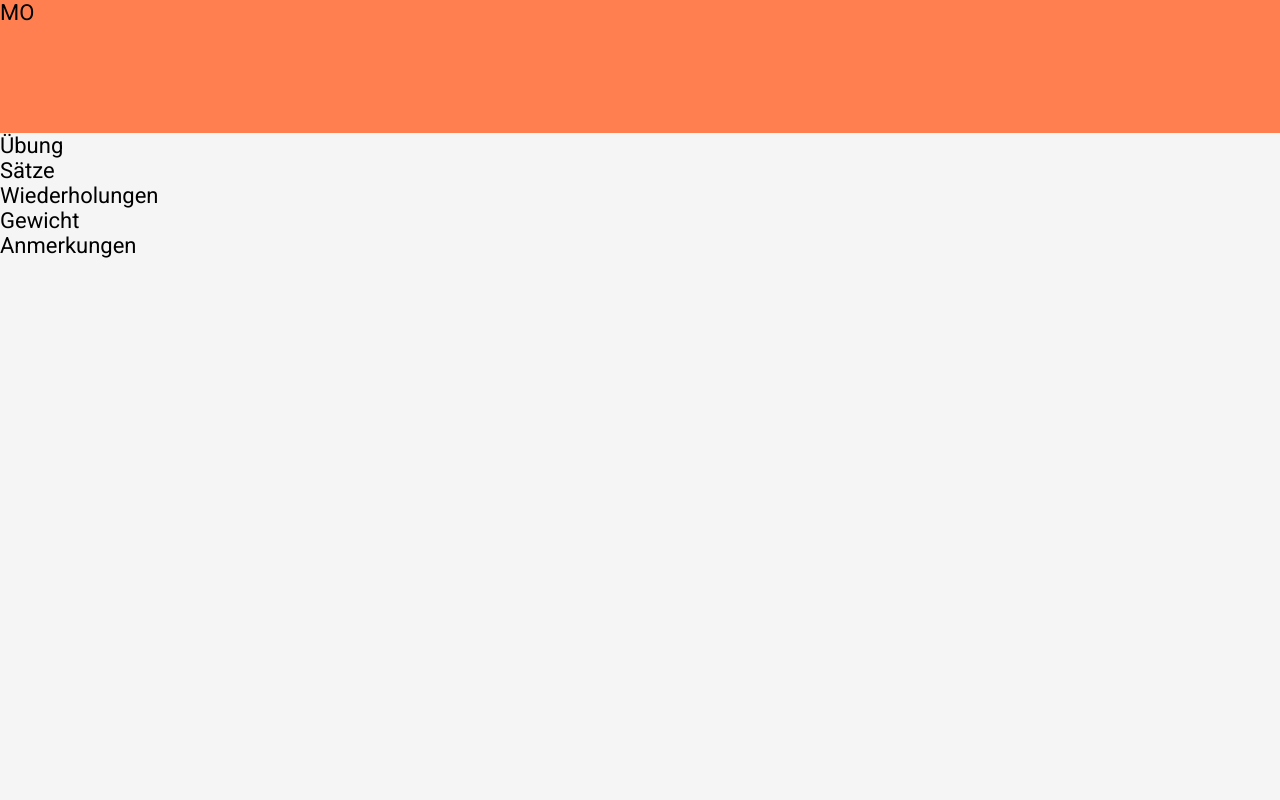
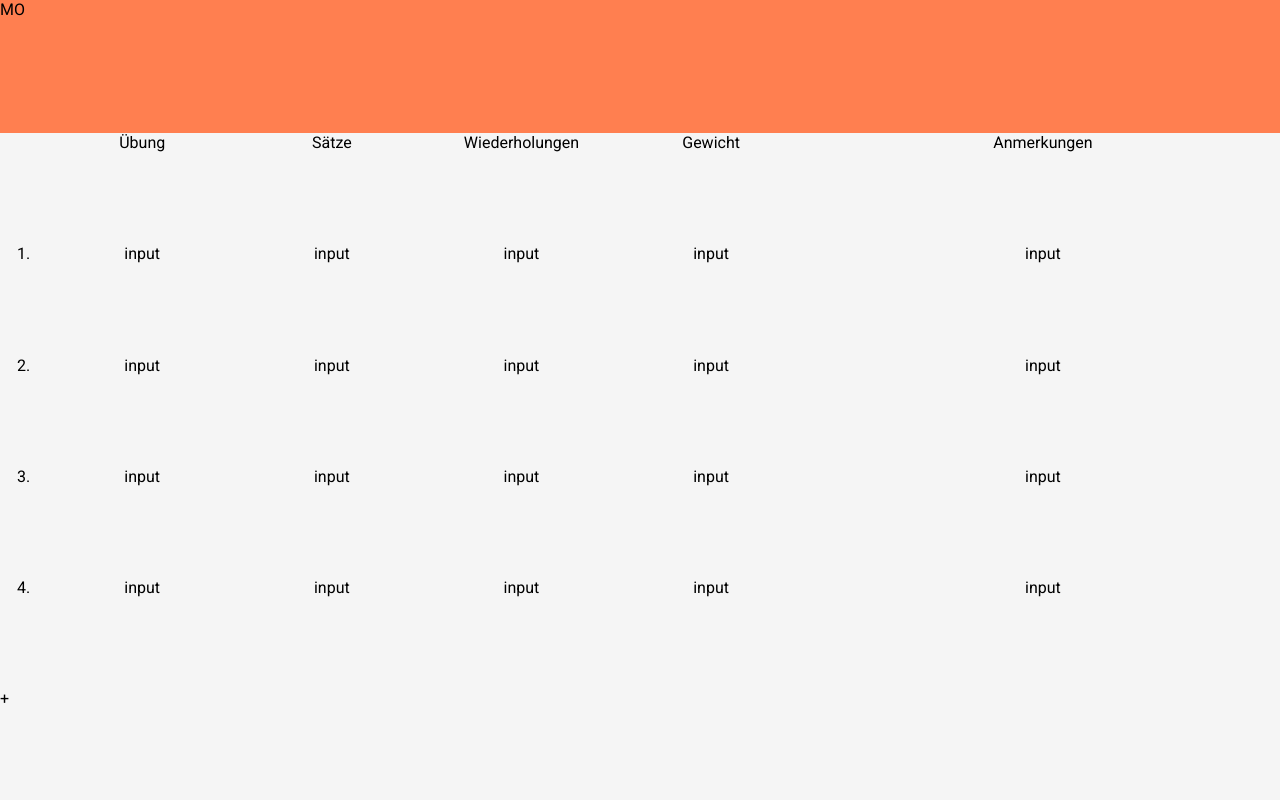
Before and after one commit to nichtfarbe/randomMaxOut, a website: page src/index_2.html in a window 1280 px wide. Drawn offline with Linux system fonts and the light colour scheme.

Commit message:
wip: exercise design

```diff
--- a/src/css/style_2.css
+++ b/src/css/style_2.css
@@ -4,7 +4,7 @@ html {
 
 body {
   font-family: 'Roboto';
-  font-size: 22px;
+  font-size: 1rem;
   width: 100vw;
   height: 100vh;
   margin: 0;
@@ -13,22 +13,20 @@ body {
 
 .wrapper_2 {
   display: grid;
-  grid-template-rows: 0.5fr 2.5fr;
-  height: 100%;
+  grid-template-rows: 1fr 5fr;
+  height: 100vh;
 }
 
 .header_2 {
   background-color: coral;
 }
 
-.exercise-wrapper {
-  background-color: cornflowerblue;
+.exercise-body-container {
   display: grid;
-  grid-auto-columns: 1fr;
+  grid-template-columns: 1fr repeat(4, 4fr) 10fr;
 }
 
-.exercise-container {
-  background-color: gray;
-  display: flex;
-  flex-direction: column;
+.exercise-header,
+.exercise-content {
+  text-align: center;
 }
--- a/src/index_2.html
+++ b/src/index_2.html
@@ -14,17 +14,38 @@
     <div class="header_2">
       <div class="current-weekday">MO</div>
     </div>
-    <div class="exercise-header-container">
+    <div class="exercise-body-container">
+      <div class="exercise-header"></div>
       <div class="exercise-header">Übung</div>
       <div class="exercise-header">Sätze</div>
       <div class="exercise-header">Wiederholungen</div>
       <div class="exercise-header">Gewicht</div>
       <div class="exercise-header">Anmerkungen</div>
-    </div>
-    <div class="exercise-wrapper">
-      <div class="exercise-container"></div>
-      <div class="exercise-container"></div>
-      <div class="exercise-container"></div>
+      <div class="exercise-content">1.</div>
+      <div class="exercise-content">input</div>
+      <div class="exercise-content">input</div>
+      <div class="exercise-content">input</div>
+      <div class="exercise-content">input</div>
+      <div class="exercise-content">input</div>
+      <div class="exercise-content">2.</div>
+      <div class="exercise-content">input</div>
+      <div class="exercise-content">input</div>
+      <div class="exercise-content">input</div>
+      <div class="exercise-content">input</div>
+      <div class="exercise-content">input</div>
+      <div class="exercise-content">3.</div>
+      <div class="exercise-content">input</div>
+      <div class="exercise-content">input</div>
+      <div class="exercise-content">input</div>
+      <div class="exercise-content">input</div>
+      <div class="exercise-content">input</div>
+      <div class="exercise-content">4.</div>
+      <div class="exercise-content">input</div>
+      <div class="exercise-content">input</div>
+      <div class="exercise-content">input</div>
+      <div class="exercise-content">input</div>
+      <div class="exercise-content">input</div>
+      <div>+</div>
     </div>
   </div>
   <body></body>
```
